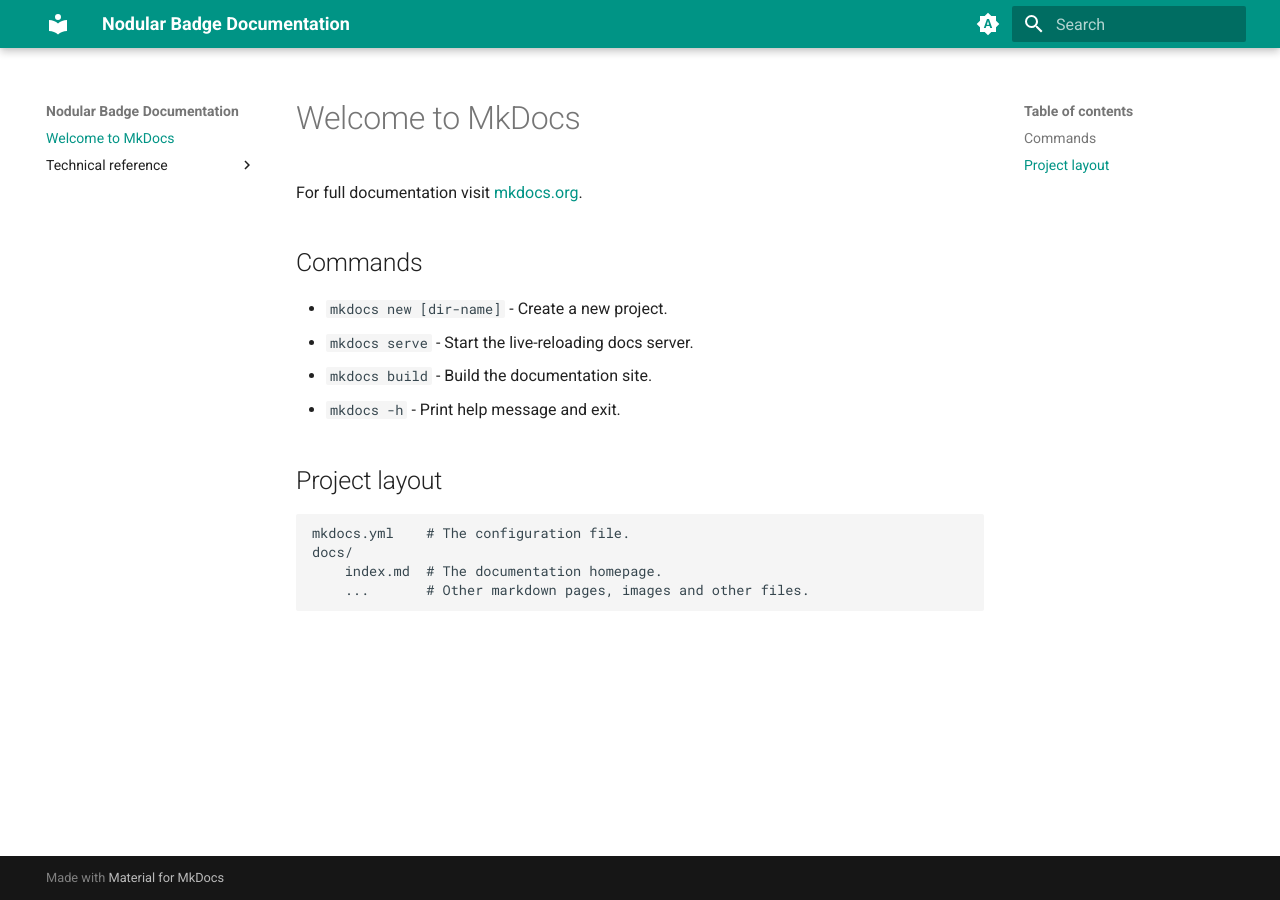
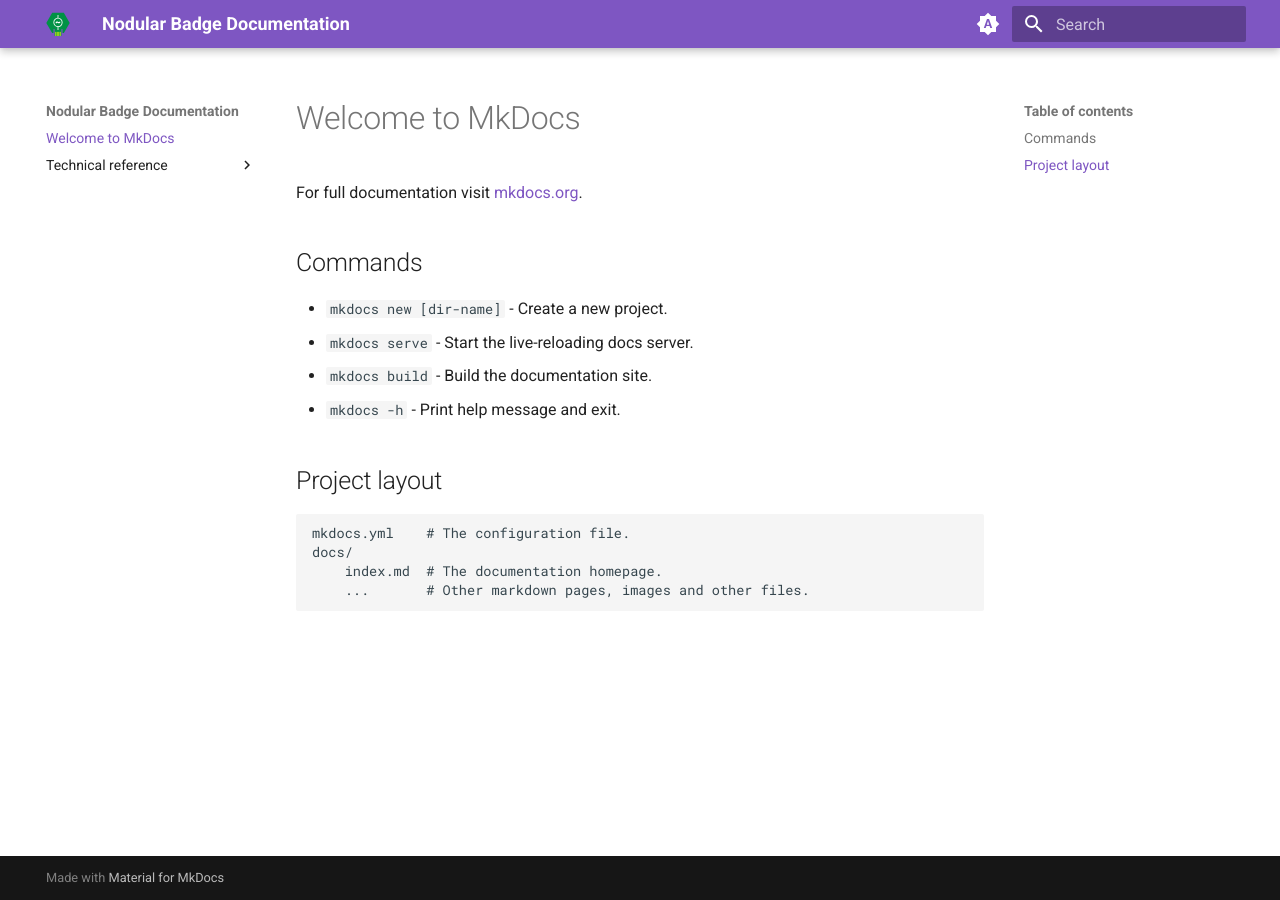
Before and after one commit to emfcamp/badge-2024-documentation, an MkDocs documentation site: the page built from docs/index.md, in a window 1280 px wide. Built offline with MkDocs 1.6.1 and Material for MkDocs 9.7.7, drawn with Linux system fonts in a browser that asks for light colours.

Commit message:
add icons and make purple

```diff
--- a/mkdocs.yml
+++ b/mkdocs.yml
@@ -1,6 +1,7 @@
 site_name: Nodular Badge Documentation
 theme:
   name: material
+  logo: "images/badge icon_64 wide cutouts.svg"
   palette:
     # Palette toggle for automatic mode
     - media: "(prefers-color-scheme)"
@@ -11,8 +12,8 @@ theme:
     # Palette toggle for light mode
     - media: "(prefers-color-scheme: light)"
       scheme: default
-      primary: teal
-      accent: deep purple
+      primary: deep purple
+      accent: teal
 
       toggle:
         icon: material/brightness-7
```
Also changed, not shown: docs/images/badge icon_128 rounded.svg (added), docs/images/badge icon_32 wide cutouts.svg (added), docs/images/badge icon_32.svg (added), docs/images/badge icon_64 wide cutouts.svg (added), docs/images/badge icon_64.svg (added).
